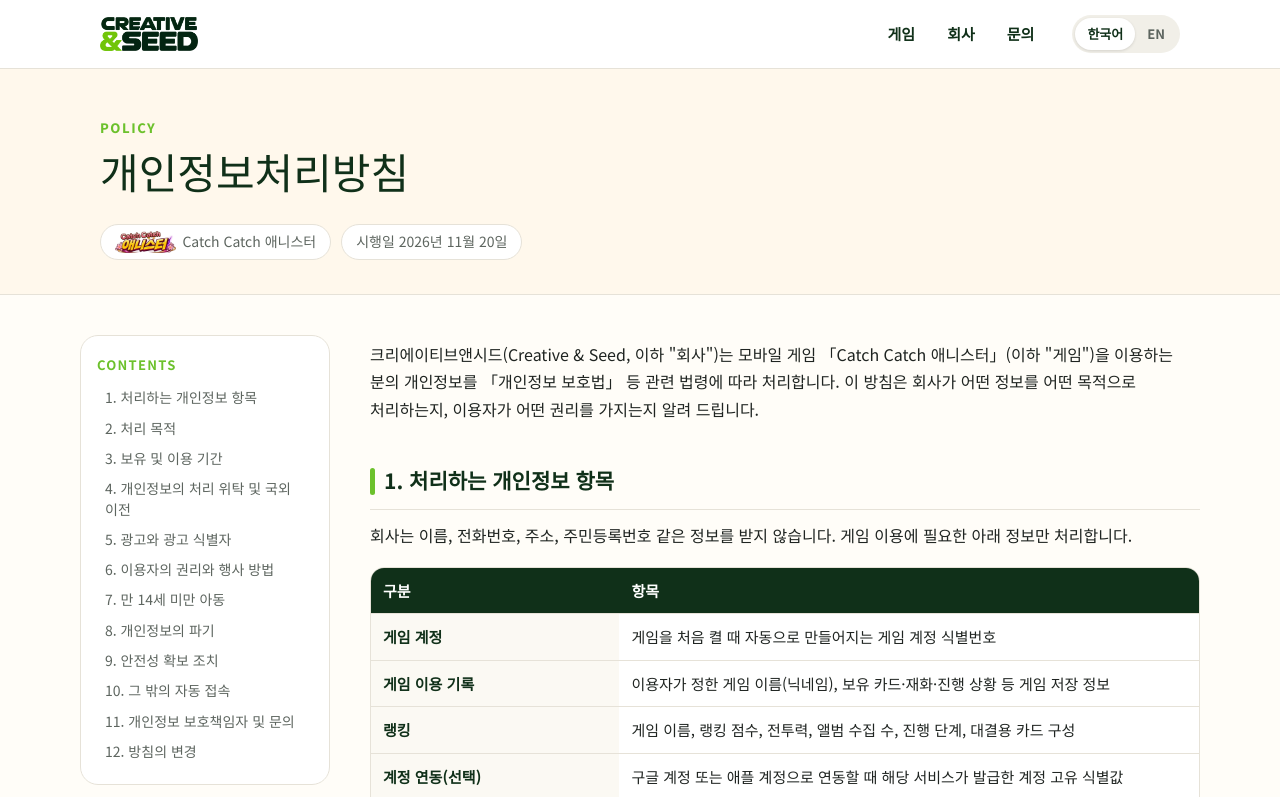
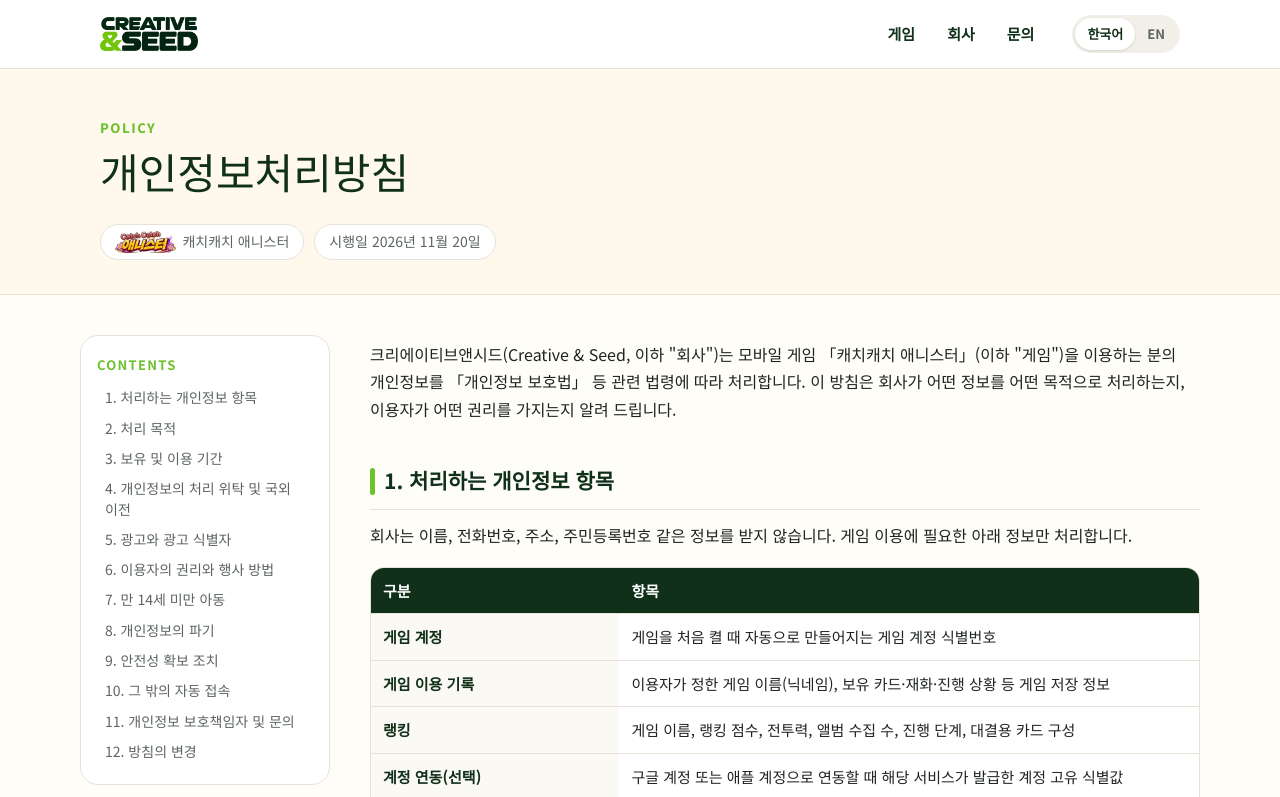
Before and after one commit to creativeandseed/creativeandseed.github.io, a plain HTML site: page privacy/index.html in a window 1280 px wide. Both pictures are taken after a click on the button "한국어". Shown: the top 797 px of the page. Drawn offline with Linux system fonts and the light colour scheme.

Commit message:
Use Korean name 캐치캐치 애니스터

```diff
--- a/privacy/index.html
+++ b/privacy/index.html
@@ -3,8 +3,8 @@
 <head>
 <meta charset="utf-8">
 <meta name="viewport" content="width=device-width, initial-scale=1">
-<title>개인정보처리방침 | Catch Catch 애니스터 / Privacy Policy</title>
-<meta name="description" content="Creative & Seed - Catch Catch 애니스터 / Catch Catch Anister">
+<title>개인정보처리방침 | 캐치캐치 애니스터 / Privacy Policy</title>
+<meta name="description" content="Creative & Seed - 캐치캐치 애니스터 / Catch Catch Anister">
 <script>
 (function(){var l="ko";try{var s=localStorage.getItem("cs_lang");if(s)l=s;else if(!/^ko/i.test(navigator.language||""))l="en";}catch(e){if(!/^ko/i.test(navigator.language||""))l="en";}
 if(/[?&]lang=en/.test(location.search)||location.hash==="#en")l="en";if(location.hash==="#ko")l="ko";if(/[?&]lang=ko/.test(location.search))l="ko";
@@ -36,7 +36,7 @@ document.documentElement.setAttribute("data-lang",l);document.documentElement.la
     <span class="eyebrow">Policy</span>
     <h1><span lang="ko">개인정보처리방침</span><span lang="en">Privacy Policy</span></h1>
     <div class="meta">
-      <span class="chip"><img src="../assets/game_logo_ko.webp" alt="" lang="ko"><img src="../assets/game_logo_en.webp" alt="" lang="en"><span lang="ko">Catch Catch 애니스터</span><span lang="en">Catch Catch Anister</span></span>
+      <span class="chip"><img src="../assets/game_logo_ko.webp" alt="" lang="ko"><img src="../assets/game_logo_en.webp" alt="" lang="en"><span lang="ko">캐치캐치 애니스터</span><span lang="en">Catch Catch Anister</span></span>
       <span class="chip"><span lang="ko">시행일 2026년 11월 20일</span><span lang="en">Effective November 20, 2026</span></span>
     </div>
   </div>
@@ -71,7 +71,7 @@ document.documentElement.setAttribute("data-lang",l);document.documentElement.la
   </aside>
   <div class="doc">
     <div lang="ko">
-<p>크리에이티브앤시드(Creative &amp; Seed, 이하 "회사")는 모바일 게임 「Catch Catch 애니스터」(이하 "게임")을 이용하는 분의 개인정보를 「개인정보 보호법」 등 관련 법령에 따라 처리합니다. 이 방침은 회사가 어떤 정보를 어떤 목적으로 처리하는지, 이용자가 어떤 권리를 가지는지 알려 드립니다.</p>
+<p>크리에이티브앤시드(Creative &amp; Seed, 이하 "회사")는 모바일 게임 「캐치캐치 애니스터」(이하 "게임")을 이용하는 분의 개인정보를 「개인정보 보호법」 등 관련 법령에 따라 처리합니다. 이 방침은 회사가 어떤 정보를 어떤 목적으로 처리하는지, 이용자가 어떤 권리를 가지는지 알려 드립니다.</p>
 
 <h2 id="ko-1">1. 처리하는 개인정보 항목</h2>
 <p>회사는 이름, 전화번호, 주소, 주민등록번호 같은 정보를 받지 않습니다. 게임 이용에 필요한 아래 정보만 처리합니다.</p>
```
